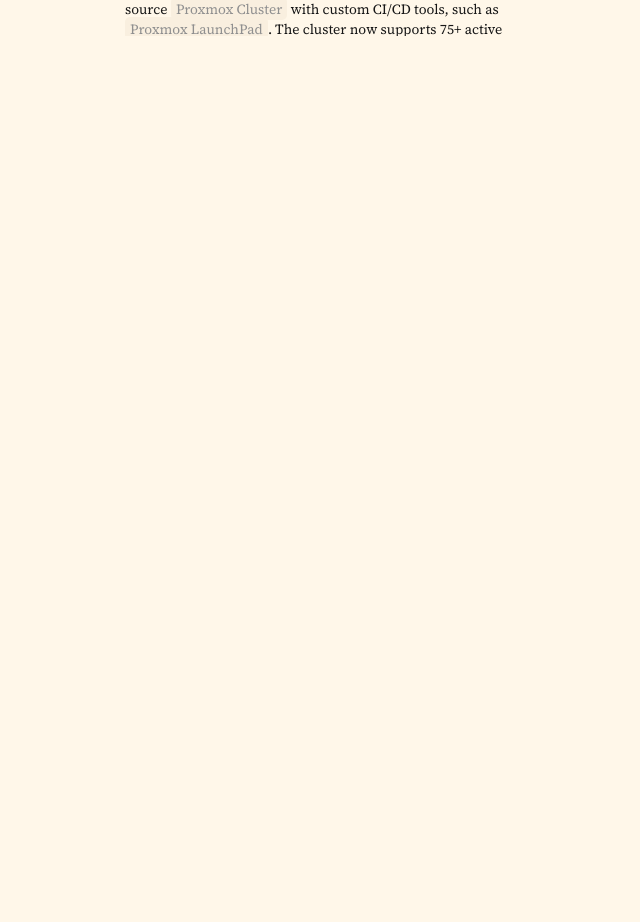
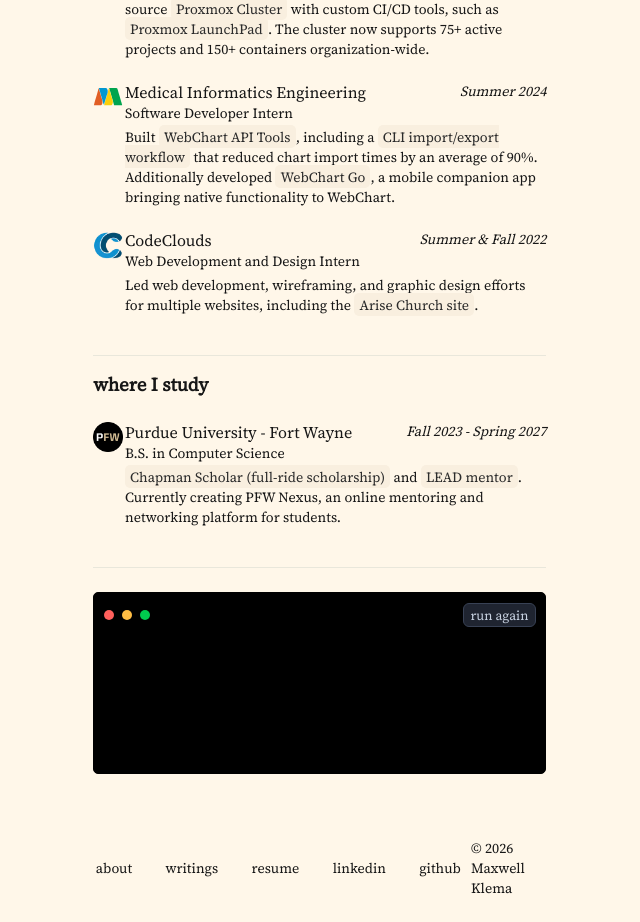
Before and after one commit to maxklema/personal-site, a Next.js app: page / in a window 1280 px wide. Shown: the part 764-1686 px from the top of the page, without its empty margins (324-964 px from the left). Before the commit the page ends 800 px from the top, so only its background shows below. Built offline with nearby package versions, Linux system fonts and the light colour scheme.

Commit message:
footer nav and footer animation

```diff
--- a/src/app/globals.css
+++ b/src/app/globals.css
@@ -58,7 +58,7 @@ p {
 
 .site-main-frame {
   width: 40vw;
-  height: 100vh;
+  min-height: 100vh;
   padding: 3vh 2vw;
   /* background: var(--content-background); */
 }
@@ -122,8 +122,49 @@ p {
   transition: all 0.3s ease-in-out;
 }
 
-@media (prefers-color-scheme: dark) {
-  html {
-    color-scheme: dark;
-  }
+/* footer */
+
+.footer {
+  display: flex;
+  flex-direction: row;
+  align-items: center !important;
 }
+
+.footer-nav {
+  display: flex;
+  flex-direction: row;
+  align-items: center !important;
+  gap: 1vw;
+  position: relative;
+}
+
+.footer * {
+  font-size: 14px;
+  font-family: 'normal';
+}
+
+.footer p {
+  margin-left: auto;
+  text-decoration: none !important;
+}
+
+.footer-nav::before {
+  content: '';
+  position: absolute;
+  background: var(--accent);
+  height: 100%;
+  border-radius: 5px;
+  opacity: var(--footer-opacity);
+  width: var(--footer-indicator-width);
+  left: var(--footer-indicator-x);
+  transition:
+    width var(--footer-width-delay) ease-in-out,
+    left var(--footer-left-delay) ease-in-out,
+    opacity 0.3s ease-in-out;
+}
+
+.footer-nav > a {
+  padding: 0.6vh 0.8vw;
+  border-radius: 3px;
+  z-index: 1;
+}
--- a/src/app/layout.tsx
+++ b/src/app/layout.tsx
@@ -29,6 +29,9 @@ export default function RootLayout({
     <html lang="en">
       <body className={`${geistSans.variable} ${geistMono.variable}`}>
         <div className={'site-main-frame'}>
+
+          {/* Header Navigation */}
+
           <div className={'nav-bar'}>
             <div className={'site-nav'} id="site-nav">
               <Link href="/">about</Link>
@@ -44,9 +47,25 @@ export default function RootLayout({
               </Link>
             </div>
           </div>
+
+          {/* Page Content */}
+
           {children}
+
+          {/* Footer */}
+          <div className={'footer'}>
+            <div className={'footer-nav'} id="footer-nav">
+              <Link href="/">about</Link>
+              <Link href="/writings">writings</Link>
+              <Link href="/maxklemaresume2025.pdf">resume</Link>
+              <Link href="https://www.linkedin.com/in/maxwell-klema/" target="_blank">linkedin</Link>
+              <Link href="https://www.github.com/maxklema" target="_blank">github</Link>
+            </div>
+            <p>© 2026 Maxwell Klema</p>
+          </div>
         </div>
         <script src="./scripts/nav-animation.js"></script>
+        <script src="./scripts/footer-animation.js"></script>
       </body>
     </html>
   );
--- a/src/app/page.module.css
+++ b/src/app/page.module.css
@@ -5,7 +5,7 @@
 
 :root {
   --text-primary: #000;
-  --text-secondary: #8f8f8f;
+  --text-secondary: #2b2b2b;
   --button-primary-hover: #383838;
   --button-secondary-hover: #f2f2f2;
   --button-secondary-border: #ebebeb;
@@ -211,7 +211,6 @@
   overflow: auto;
 }
 
-
 :global(#log::-webkit-scrollbar) {
   width: 8px;
 }
--- a/src/app/page.tsx
+++ b/src/app/page.tsx
@@ -102,7 +102,7 @@ export default function Page() {
             <span id={styles.redTrafficLight}></span>
             <span id={styles.yellowTrafficLight}></span>
             <span id={styles.greenTrafficLight}></span>
-            <strong style={{ marginLeft: '8px' }}>mklema-ci • build #427</strong>
+            <strong id="ciInfo" style={{ marginLeft: '8px' }}></strong>
             <button id="rerun">run again</button>
           </div>
           <pre id="log"></pre>
```
Also changed, not shown: public/scripts/footer-animation.js (added, +39 -0 lines), public/scripts/terminal-animation.js (+36 -25 lines).
